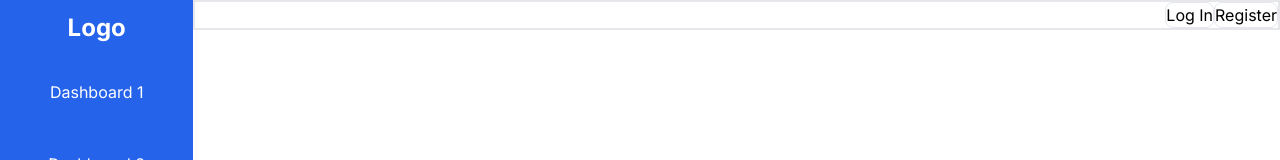
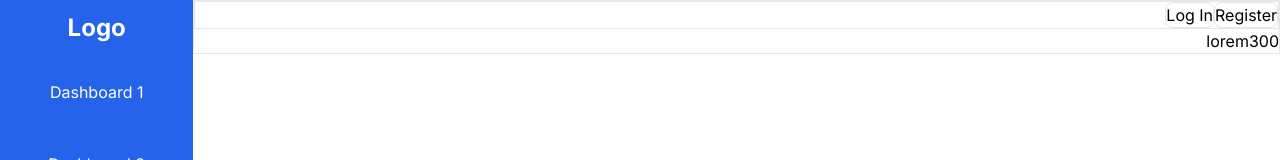
Before and after one commit to w1nex5372/auth-auth-prisma, a Next.js app: page / in a window 1280 px wide. Shown: the top 160 px of the page. Built offline with nearby package versions, Linux system fonts and the light colour scheme; no server answers.

Commit message:
new update

```diff
--- a/components/Headas.tsx
+++ b/components/Headas.tsx
@@ -1,4 +1,4 @@
-import React, { useState, useEffect, useRef } from 'react';
+import React, { useState, useEffect } from 'react';
 import CustomButton from './CustomBtn';
 import LoginForm from '@/app/login/page';
 import RegistrationForm from '@/app/register/page';
--- /dev/null
+++ b/components/HomeScreen.tsx
@@ -0,0 +1,7 @@
+import React from 'react'
+
+export const HomeScreen = () => {
+  return (
+    <div>lorem300</div>
+  )
+}
--- a/components/mainScreen.tsx
+++ b/components/mainScreen.tsx
@@ -1,10 +1,11 @@
 import React from 'react'
 import Headas from './Headas'
+import { HomeScreen } from './HomeScreen'
 const MainScreen = () => {
   return (
     <div className='border'>
          <Headas></Headas>
-
+   <HomeScreen></HomeScreen>
     </div>
   )
 }
```
